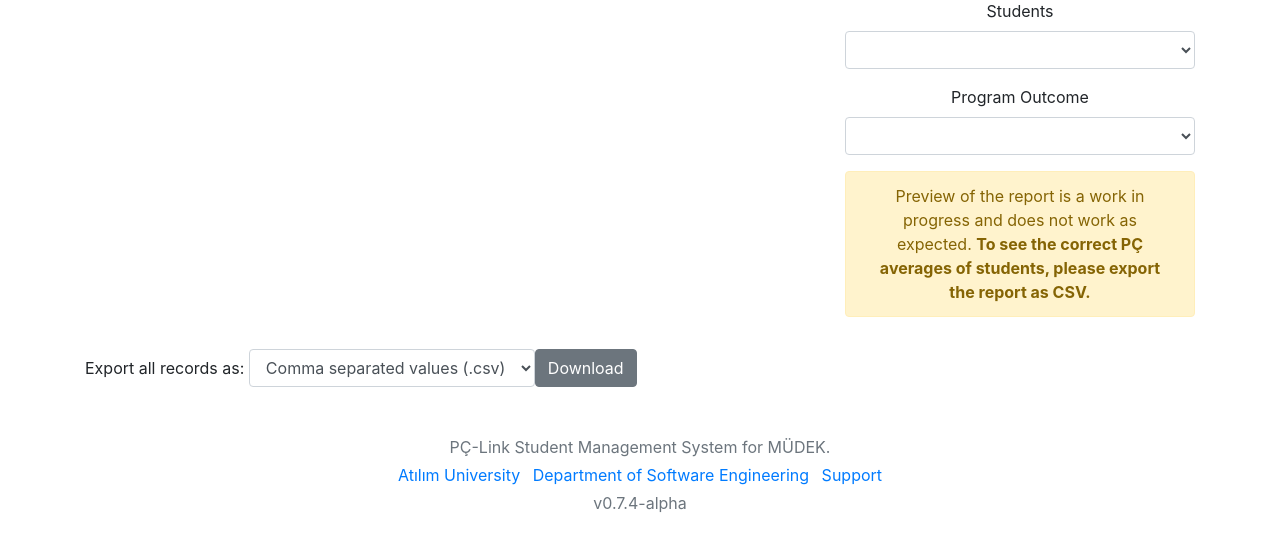
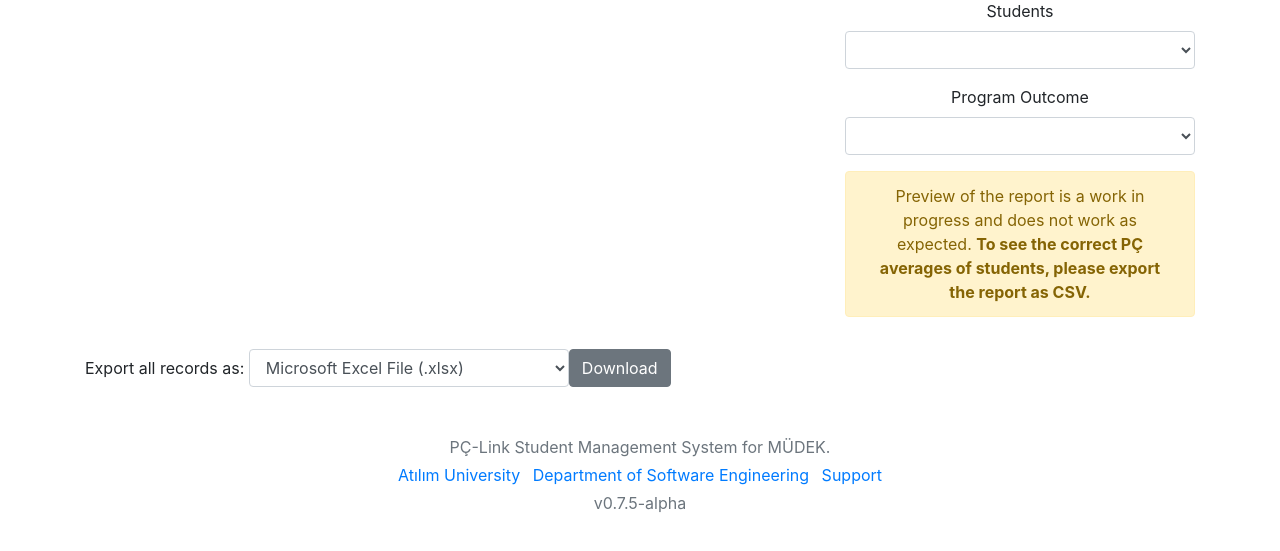
Before and after one commit to tustunkok/pc-link, a Django app: page /report/ in a window 1280 px wide. Shown: the part 162-713 px from the top of the page. Run offline with Django 3.2, Linux system fonts and the light colour scheme; the visitor is signed in with stand-in values (Sample User, id 1); data that the repository does not hold is empty; parts of the project's set-up code (start-up, migrations or seed data) failed here and were passed over; some libraries are stand-ins or nearby versions.

Commit message:
Update v0.7.5-alpha: Excel support is added for the report downloads.

```diff
--- a/pc_calculator/templates/pc_calculator/report.html
+++ b/pc_calculator/templates/pc_calculator/report.html
@@ -70,7 +70,8 @@
             <div class="form-group">
                 <label>Export all records as:&nbsp;</label>
                 <select class="form-control" name="exp_type">
-                    <option value="csv">Comma separated values (.csv)</option>
+                    <option value="xlsx">Microsoft Excel File (.xlsx)</option>
+                    <option value="csv">Comma Separated Values File (.csv)</option>
                 </select>
             </div>
             <button class="btn btn-secondary" type="submit">Download</button>
--- a/pc_calculator/views.py
+++ b/pc_calculator/views.py
@@ -20,9 +20,11 @@ from pc_calculator.forms import *
 from pc_calculator.utils import *
 from pc_link_rest.settings import MEDIA_ROOT
 
+import pandas as pd
 import datetime
 import logging
 import csv
+import io
 
 logger = logging.getLogger('pc_link_custom_logger')
 
@@ -148,13 +150,7 @@ Date Submitted: {datetime.datetime.now().strftime("%d/%b/%Y %H:%M:%S")}
 @login_required
 def export(request):
     logger.info(f'Export requested by {request.user}.')
-    response = HttpResponse(content_type="text/csv")
-    response["Content-Disposition"] = 'attachment; filename="report.csv"'
-
-    target_file = response
-
-    writer = csv.writer(target_file)
-    writer.writerow(["student_id", "name"] + [po.code for po in ProgramOutcome.objects.all()])
+    file_type = request.POST['exp_type']
 
     records = list()
     for student in Student.objects.all():
@@ -176,7 +172,22 @@ def export(request):
                     poas.append(0)
 
         records.append([student.no, student.name] + poas)
-    writer.writerows(records)
+
+    report_df = pd.DataFrame(records, columns=["student_id", "name"] + [po.code for po in ProgramOutcome.objects.all()])
+
+    if file_type == 'xlsx':
+        xlsx_buffer = io.BytesIO()
+        with pd.ExcelWriter(xlsx_buffer) as xlwriter:
+            report_df.to_excel(xlwriter)
+        xlsx_buffer.seek(0)
+        response = HttpResponse(xlsx_buffer.read(), content_type='application/vnd.openxmlformats-officedocument.spreadsheetml.sheet')
+        response["Content-Disposition"] = 'attachment; filename="report.xlsx"'
+    elif file_type == 'csv':
+        csv_buffer = io.StringIO()
+        report_df.to_csv(csv_buffer, index=False)
+        csv_buffer.seek(0)
+        response = HttpResponse(csv_buffer.read(), content_type = 'text/csv')
+        response["Content-Disposition"] = 'attachment; filename="report.csv"'
 
     return response
 
@@ -185,8 +196,7 @@ def course_report(request):
     logger.info(f'The list of not uploaded courses is requested by {request.user}.')
     semester_id = request.POST['semester']
     semester = get_object_or_404(Semester, pk=semester_id)
-    uploaded_courses = set([course_id['course'] for course_id in ProgramOutcomeResult.objects.filter(semester=semester).values('course')])
-    not_uploaded_courses = Course.objects.exclude(pk__in=uploaded_courses)
+    uploaded_courses_set = set([course_id['course'] for course_id in ProgramOutcomeResult.objects.filter(semester=semester).values('course')])
 
     logger.debug(f'The list of not uploaded courses is {not_uploaded_courses} for semester {semester}.')
-    return render(request, 'pc_calculator/not_uploaded_courses.html', {'semester': semester, 'ncourses': not_uploaded_courses})
+    return render(request, 'pc_calculator/not_uploaded_courses.html', {'semester': semester, 'courses': Course.objects.all(), 'ucourses_ids': uploaded_courses_set})
--- a/templates/base.html
+++ b/templates/base.html
@@ -36,7 +36,7 @@
         <li class="list-inline-item"><a href="https://www.atilim.edu.tr/se/">Department of Software Engineering</a></li>
         <li class="list-inline-item"><a href="mailto:tolga.ustunkok@atilim.edu.tr">Support</a></li>
       </ul>
-      <p>v0.7.4-alpha</p>
+      <p>v0.7.5-alpha</p>
     </footer>
     <script src="{% static 'pc_calculator/js/jquery.min.js' %}"></script>
     <script src="{% static 'pc_calculator/bootstrap/js/bootstrap.min.js' %}"></script>
```
Also changed, not shown: pc_calculator/templates/pc_calculator/not_uploaded_courses.html (+19 -7 lines), requirements.txt (+7 -0 lines).
